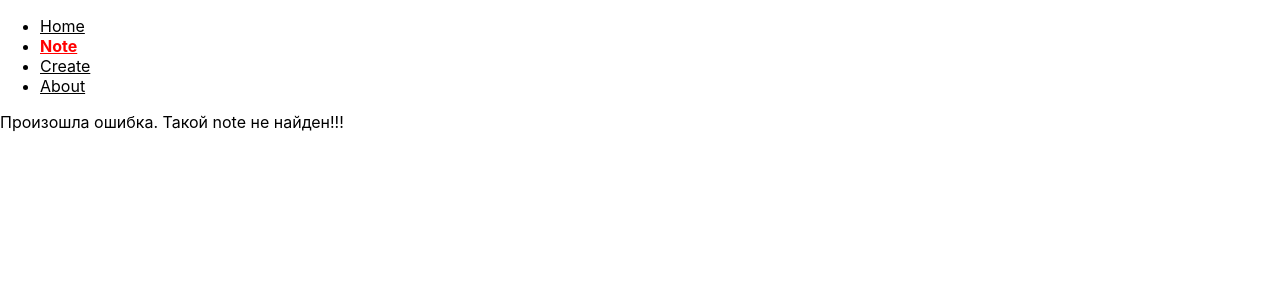
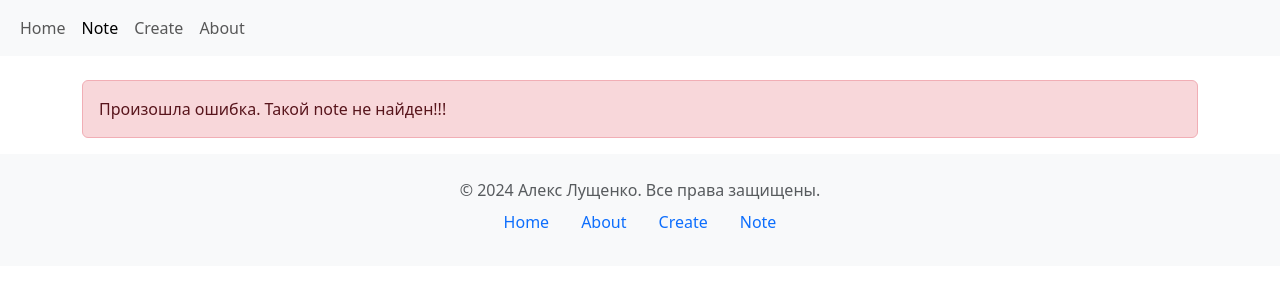
Before and after one commit to VitalGa/react_Luschenco_project, a React (Create React App) app: page /note/1 in a window 1280 px wide. Shown: the top 300 px of the page. Built offline with nearby package versions, Linux system fonts and the light colour scheme.

Commit message:
add bootstrap

```diff
--- a/src/App.js
+++ b/src/App.js
@@ -6,6 +6,7 @@ import Footer from './components/Footer';
 import Header from './components/Header';
 import Main from './components/Main';
 import Note from './components/Note';
+import 'bootstrap/dist/css/bootstrap.min.css';
 
 function App() {
   return (
--- a/src/components/About.js
+++ b/src/components/About.js
@@ -1,5 +1,31 @@
+import React from 'react';
+
 const About = () => {
-  return <div></div>;
+  return (
+    <div className='container mt-4'>
+      <h1>О проекте</h1>
+      <p>
+        Это приложение для создания и управления заметками. Пользователи могут создавать новые
+        заметки, просматривать их по уникальному хешу и находить информацию по конкретным заметкам.
+      </p>
+      <h2>Основные функции:</h2>
+      <ul>
+        <li>Создание новых заметок с помощью простого интерфейса.</li>
+        <li>Просмотр заметок по уникальному хешу, что позволяет легко делиться ими.</li>
+        <li>Поддержка обработки ошибок, если заметка не найдена.</li>
+      </ul>
+      <h2>Технологии:</h2>
+      <p>
+        Приложение построено с использованием React и React Router для навигации, а также Bootstrap
+        для оформления. Данные заметок хранятся на сервере и запрашиваются через API.
+      </p>
+      <h2>Как начать:</h2>
+      <p>
+        Чтобы начать работу, создайте новую заметку на странице "Создать", а затем используйте
+        уникальный хеш для доступа к ней на странице "Note".
+      </p>
+    </div>
+  );
 };
 
 export default About;
--- a/src/components/Create.js
+++ b/src/components/Create.js
@@ -1,11 +1,10 @@
-import React from 'react';
-import { useState } from 'react';
+import React, { useState } from 'react';
 import env from '../env.json';
 
 function Create() {
   const [url, setUrl] = useState('');
-  const [lineClass, setLineClass] = useState('hide'); // скрываем
-  const [formClass, setFormClass] = useState(''); // скрываем
+  const [lineClass, setLineClass] = useState('hide');
+  const [formClass, setFormClass] = useState('');
 
   let sendData = (obj) => {
     setFormClass('hide');
@@ -19,7 +18,6 @@ function Create() {
     })
       .then((response) => response.json())
       .then((response) => {
-        console.log(response);
         if (response.result) {
           setUrl(env.url + '/' + response.url);
         }
@@ -38,20 +36,23 @@ function Create() {
   };
 
   return (
-    <div>
+    <div className='container mt-4'>
       <form onSubmit={loadDataFromForm} className={formClass}>
         <label htmlFor=''>Введите заметку</label>
-        <textarea name='note' id='note' defaultValue='Test'></textarea>
-        <button type='submit'>Создать</button>
+        <textarea
+          name='note'
+          id='note'
+          defaultValue='Test'
+          className='form-control mt-2'></textarea>
+        <button type='submit' className='btn btn-success mt-2'>
+          Создать
+        </button>
       </form>
       <div className={lineClass}>
         <div>{url}</div>
         <div>
-          <button
-            onClick={function () {
-              window.location.reload();
-            }}>
-            Cоздать новую заметку
+          <button className='btn btn-secondary mt-2' onClick={() => window.location.reload()}>
+            Создать новую заметку
           </button>
         </div>
       </div>
--- a/src/components/Error.js
+++ b/src/components/Error.js
@@ -1,5 +1,5 @@
 const Error = () => {
-  return <div>Такого адреса нет.</div>;
+  return <div>Такого адреса нет</div>;
 };
 
 export default Error;
--- a/src/components/Footer.js
+++ b/src/components/Footer.js
@@ -1,5 +1,46 @@
+import React from 'react';
+import { Link } from 'react-router-dom';
+
 const Footer = () => {
-  return <div></div>;
+  return (
+    <footer className='bg-light text-center text-lg-start mt-auto py-4'>
+      <div className='container'>
+        <div className='row'>
+          <div className='col-lg-12 text-center'>
+            <p className='text-muted mb-0'>&copy; 2024 Алекс Лущенко. Все права защищены.</p>
+          </div>
+        </div>
+        <div className='row'>
+          <div className='col-lg-12 text-center'>
+            <nav>
+              <ul className='nav justify-content-center'>
+                <li className='nav-item'>
+                  <Link to='/' className='nav-link'>
+                    Home
+                  </Link>
+                </li>
+                <li className='nav-item'>
+                  <Link to='/about' className='nav-link'>
+                    About
+                  </Link>
+                </li>
+                <li className='nav-item'>
+                  <Link to='/create' className='nav-link'>
+                    Create
+                  </Link>
+                </li>
+                <li className='nav-item'>
+                  <Link to='/note' className='nav-link'>
+                    Note
+                  </Link>
+                </li>
+              </ul>
+            </nav>
+          </div>
+        </div>
+      </div>
+    </footer>
+  );
 };
 
 export default Footer;
--- a/src/components/Header.js
+++ b/src/components/Header.js
@@ -1,41 +1,42 @@
 import { NavLink } from 'react-router-dom';
+import 'bootstrap/dist/css/bootstrap.min.css';
 
 const Header = () => {
   return (
-    <div>
-      <nav>
-        <ul>
-          <li>
+    <nav className='navbar navbar-expand-lg navbar-light bg-light'>
+      <div className='container-fluid'>
+        <ul className='navbar-nav'>
+          <li className='nav-item'>
             <NavLink
               to='/'
-              className={({ isActive }) => (isActive ? 'active-link' : 'inactive-link')}>
+              className={({ isActive }) => (isActive ? 'nav-link active' : 'nav-link')}>
               Home
             </NavLink>
           </li>
-          <li>
+          <li className='nav-item'>
             <NavLink
               to='/note'
-              className={({ isActive }) => (isActive ? 'active-link' : 'inactive-link')}>
+              className={({ isActive }) => (isActive ? 'nav-link active' : 'nav-link')}>
               Note
             </NavLink>
           </li>
-          <li>
+          <li className='nav-item'>
             <NavLink
               to='/create'
-              className={({ isActive }) => (isActive ? 'active-link' : 'inactive-link')}>
+              className={({ isActive }) => (isActive ? 'nav-link active' : 'nav-link')}>
               Create
             </NavLink>
           </li>
-          <li>
+          <li className='nav-item'>
             <NavLink
               to='/about'
-              className={({ isActive }) => (isActive ? 'active-link' : 'inactive-link')}>
+              className={({ isActive }) => (isActive ? 'nav-link active' : 'nav-link')}>
               About
             </NavLink>
           </li>
         </ul>
-      </nav>
-    </div>
+      </div>
+    </nav>
   );
 };
 
--- a/src/components/Main.js
+++ b/src/components/Main.js
@@ -1,11 +1,18 @@
+import React from 'react';
+import { Link } from 'react-router-dom';
+
 const Main = () => {
   return (
-    <div>
-      <div>
-        <a href='/create'>Создать note</a>
+    <div className='container mt-5'>
+      <div className='mb-3'>
+        <Link to='/create' className='btn btn-primary'>
+          Создать note
+        </Link>
       </div>
       <div>
-        <a href='/note'>Просмотреть note</a>
+        <Link to='/note' className='btn btn-secondary'>
+          Просмотреть note
+        </Link>
       </div>
     </div>
   );
--- a/src/components/Note.js
+++ b/src/components/Note.js
@@ -9,12 +9,8 @@ function Note() {
   const [showForm, setShowForm] = useState(true);
   const [showError, setShowError] = useState(false);
 
-  console.log('Note URL:', noteURL);
-
   useEffect(() => {
     if (noteURL !== undefined) {
-      console.log('Fetching note from:', env.urlBackend);
-
       fetch(env.urlBackend, {
         method: 'POST',
         headers: {
@@ -24,30 +20,26 @@ function Note() {
       })
         .then((response) => response.json())
         .then((response) => {
-          console.log('Response:', response);
           if (response.result) {
             setNoteText(response.note);
-            setShowNote(true); // Показываем заметку
-            setShowForm(false); // Скрываем форму
-            setShowError(false); // Скрываем ошибку
+            setShowNote(true);
+            setShowForm(false);
+            setShowError(false);
           } else {
-            console.log('Note not found');
-            setShowNote(false); // Скрываем заметку
-            setShowForm(false); // Скрываем форму
-            setShowError(true); // Показываем ошибку
+            setShowNote(false);
+            setShowForm(false);
+            setShowError(true);
           }
         })
         .catch((error) => {
-          console.log('Error fetching note:', error);
           setShowNote(false);
           setShowForm(false);
-          setShowError(true); // Показываем ошибку в случае проблемы с запросом
+          setShowError(true);
         });
     } else {
-      console.log('Note URL is undefined');
-      setShowNote(false); // Скрываем заметку
-      setShowForm(true); // Показываем форму
-      setShowError(false); // Скрываем ошибку
+      setShowNote(false);
+      setShowForm(true);
+      setShowError(false);
     }
   }, [noteURL]);
 
@@ -67,29 +59,29 @@ function Note() {
   }
 
   return (
-    <div>
+    <div className='container mt-4'>
       {showNote ? (
         <div>
           <h4>Note:</h4>
           <div>{noteText}</div>
           <div>
-            <button onClick={searchNote}>Смотреть еще один Note</button>
+            <button className='btn btn-secondary mt-2' onClick={searchNote}>
+              Смотреть еще один Note
+            </button>
           </div>
         </div>
       ) : null}
 
       {showError ? (
-        <div>
-          <p>Произошла ошибка. Такой note не найден!!!</p>
-        </div>
+        <div className='alert alert-danger mt-2'>Произошла ошибка. Такой note не найден!!!</div>
       ) : null}
 
       {showForm ? (
         <div>
           <form onSubmit={getNote}>
             <label htmlFor='url'>Введите hash заметки</label>
-            <input type='text' name='url' id='url' className='form-control' />
-            <button type='submit' className='btn btn-primary'>
+            <input type='text' name='url' id='url' className='form-control mt-2' />
+            <button type='submit' className='btn btn-primary mt-2'>
               Искать Note
             </button>
           </form>
```
